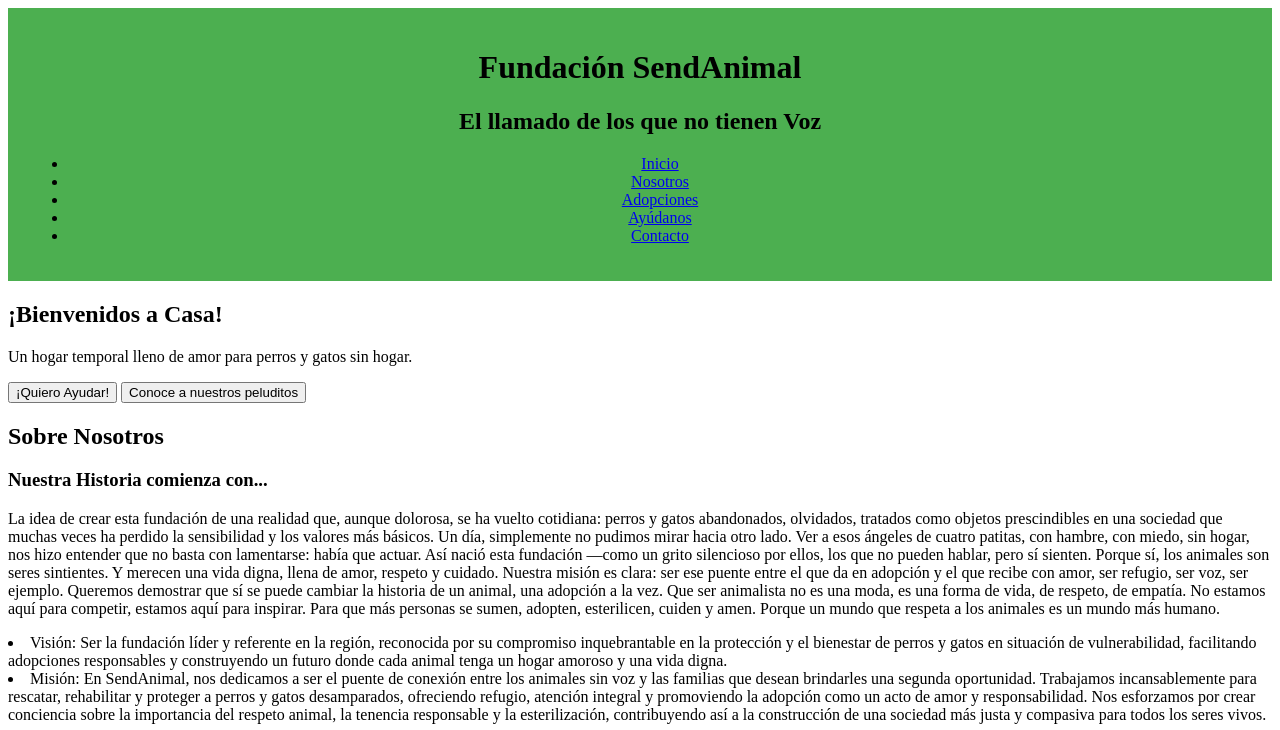
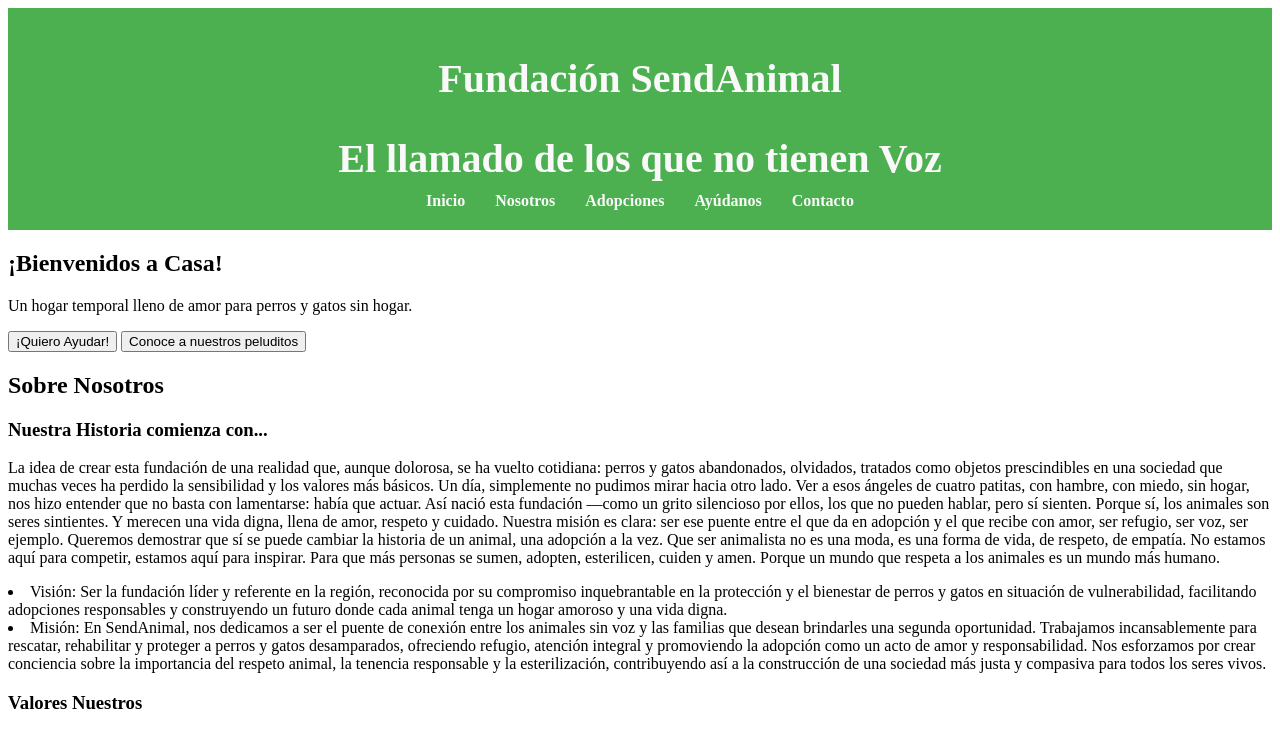
Before and after one commit to Jeidasosqui/Proyecto1, a plain HTML site: page index.html in a window 1280 px wide. Shown: the top 730 px of the page. Drawn offline with Linux system fonts and the light colour scheme.

Commit message:
17051233

```diff
--- a/index.html
+++ b/index.html
@@ -8,10 +8,10 @@
 </head>
 <body>
     <header class="cabecera-principal">
-        <h1>Fundación SendAnimal</h1>
-        <h2>El llamado de los que no tienen Voz</h2>
-        <nav>
-            <ul>
+        <h1 class="titulo-principal">Fundación SendAnimal</h1>
+        <h2 class="subtitulo-principal">El llamado de los que no tienen Voz</h2>
+        <nav class="navegacion-principal">
+            <ul class="lista-opciones">
                 <li><a href="#">Inicio</a></li>
                 <li><a href="#">Nosotros</a></li>
                 <li><a href="#">Adopciones</a></li>
@@ -21,18 +21,18 @@
         </nav>
     </header>
 
-    <main>
-        <section id="inicio">
-            <h2>¡Bienvenidos a Casa!</h2>
-            <p>Un hogar temporal lleno de amor para perros y gatos sin hogar.</p>
-            <button>¡Quiero Ayudar!</button>
-            <button>Conoce a nuestros peluditos</button>
+    <main class="contenido-principal">
+        <section id="inicio" class="seccion-inicio">
+            <h2 class="titulo-seccion-inicio">¡Bienvenidos a Casa!</h2>
+            <p class="descripcion-inicio">Un hogar temporal lleno de amor para perros y gatos sin hogar.</p>
+            <button class="boton-principal">¡Quiero Ayudar!</button>
+            <button class="boton-secundario">Conoce a nuestros peluditos</button>
         </section>
 
-        <section id="nosotros">
-            <h2>Sobre Nosotros</h2>
-            <h3>Nuestra Historia comienza con...</h3>
-            <p>La idea de crear esta fundación de una realidad que, aunque dolorosa, se ha vuelto cotidiana: perros y gatos abandonados, olvidados, tratados como objetos prescindibles en una sociedad que muchas veces ha perdido la sensibilidad y los valores más básicos.
+        <section id="nosotros" class="nosotros">
+            <h2 class="titulo-nosotros">Sobre Nosotros</h2>
+            <h3 class="titulo-historia">Nuestra Historia comienza con...</h3>
+            <p class="contenido-historia">La idea de crear esta fundación de una realidad que, aunque dolorosa, se ha vuelto cotidiana: perros y gatos abandonados, olvidados, tratados como objetos prescindibles en una sociedad que muchas veces ha perdido la sensibilidad y los valores más básicos.
 Un día, simplemente no pudimos mirar hacia otro lado. Ver a esos ángeles de cuatro patitas, con hambre, con miedo, sin hogar, nos hizo entender que no basta con lamentarse: había que actuar.
 Así nació esta fundación —como un grito silencioso por ellos, los que no pueden hablar, pero sí sienten. Porque sí, los animales son seres sintientes. Y merecen una vida digna, llena de amor, respeto y cuidado.
 Nuestra misión es clara: ser ese puente entre el que da en adopción y el que recibe con amor, ser refugio, ser voz, ser ejemplo. Queremos demostrar que sí se puede cambiar la historia de un animal, una adopción a la vez. Que ser animalista no es una moda, es una forma de vida, de respeto, de empatía.
--- a/styles.css
+++ b/styles.css
@@ -5,7 +5,8 @@
   --color-secundario: #F9F9F9; /* Un amarillo/naranja */
   --color-texto-principal: #333; /* Gris oscuro para el texto principal */
   --color-fondo-claro: #4CAF50; /* Un gris muy claro para fondos */
-  --color-acento: #d9534f; /* Un rojo para acentos o errores */
+  --color-acento: #d9534f;
+  --color-sobreponer: #FF7F50; /* Un rojo para acentos o errores */
 }
 
 .cabecera-principal {
@@ -16,7 +17,41 @@
 
 /* Estilo del título principal */
 .titulo-principal {
-    color: #333;
+    color: var(--color-secundario);
     font-size: 2.5em;
     margin-bottom: 10px;
 }
+
+.subtitulo-principal {
+    color: var(--color-secundario);
+    font-size: 2.5em;
+    margin-bottom: 10px;
+}
+
+.navegacion-principal {
+    text-decoration: none;
+    color: var(--color-secundario);
+    font-weight: bold;
+}
+
+.lista-opciones {
+list-style: none;
+padding: 0;
+margin: 0;
+display: flex;
+justify-content: center;
+}
+
+.lista-opciones li {
+    margin: 0 15px;
+}
+
+.lista-opciones li a {
+    text-decoration: none;
+    color: var(--color-secundario);
+    font-weight: bold;
+}
+
+.lista-opciones li a:hover {
+    color: var(--color-sobreponer);
+}
```
